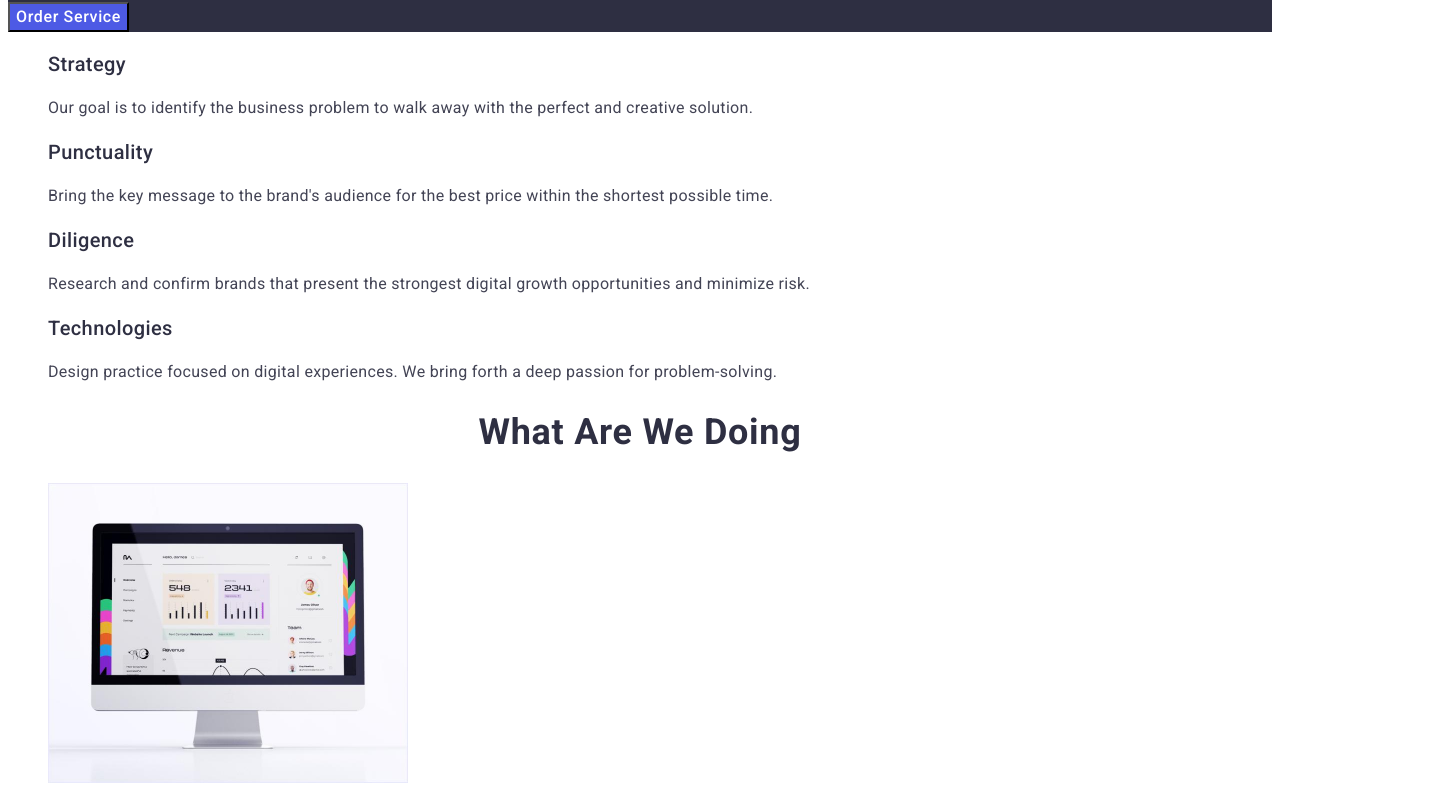
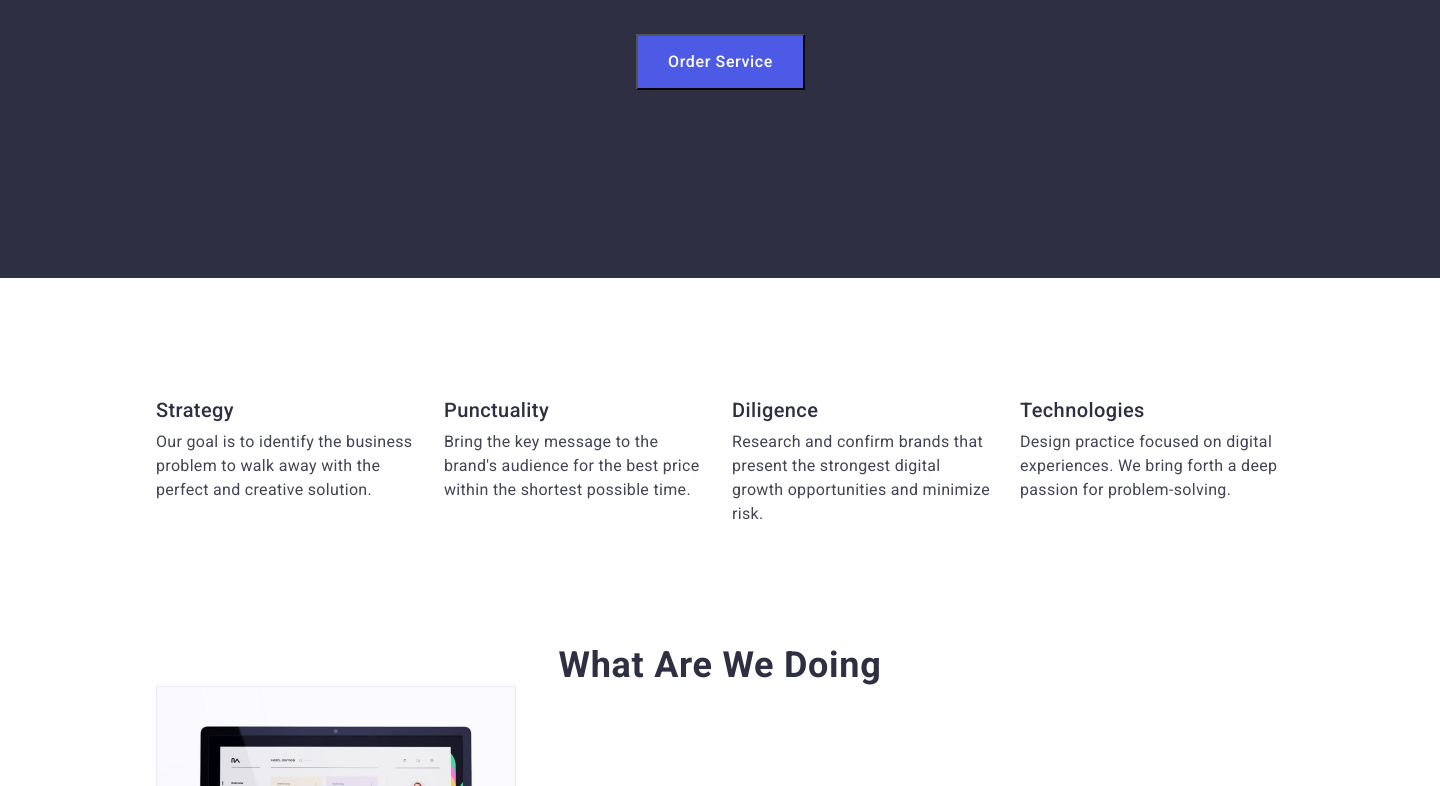
Before and after one commit to KaterynaKarabanova/goit-homework-03, a plain HTML site: page index.html in a window 1280 px wide. Shown: the part 394-1180 px from the top of the page, 1440 px wide, since content can reach past the window. Drawn offline with nearby package versions, Linux system fonts and the light colour scheme.

Commit message:
flex header hero studio

```diff
--- a/CSS/style.css
+++ b/CSS/style.css
@@ -9,6 +9,18 @@
         --button-blue-active-ocean: #404BBF;
         --background-activity:#E5E5E5;
 }
+h1, h2, h3, h4, h5, h6, p {
+  margin-top: 0;
+  margin-bottom: 0;
+}
+ul, ol {
+     margin-top: 0;
+  margin-bottom: 0;
+  padding-left: 0;
+}
+img {
+    display: block;
+}
 body {
     background-color: var(--base-white);
     color: var(--text-slate);
@@ -18,14 +30,27 @@ body {
     font-size: 16px;
     line-height: 1.3;
     letter-spacing: 0.02em;
+    width: 1440px;
 }
 
 /* header*/
 header {
     background-color: var(--base-white);
 }
+.container {
+    width: 1128px;
+    margin-left: auto;
+    margin-right: auto;
+}
 .list {
     list-style: none;
+}
+.container-header, nav, .navigation-list, .address-list {
+    display: flex;
+}
+.container-header {
+    padding-top: 24px;
+    padding-bottom: 24px;
 }
 /* logo*/
 .logo {
@@ -37,10 +62,11 @@ header {
         line-height: 1.17;
         letter-spacing: 0.03em;
         text-transform: uppercase;
-
+margin-right: 76px;
 }
 .web {
     color: var(--background-navy);
+
 }
 /* navigation*/
 .navigation-link {
@@ -50,6 +76,10 @@ header {
     line-height: 1.5;
     letter-spacing: 0.02em;
     text-decoration: none;
+}
+
+.navigation-list li:not(:first-child) {
+    margin-left: 40px;
 }
 .navigation-link:hover {
     color: var(--button-blue-active-ocean);
@@ -61,11 +91,15 @@ header {
 /* address*/
 .address {
     font-style: normal;
+    margin-left: 332px;
 }
 .address-link{
     color: var(--text-slate);
     text-decoration: none;
     line-height: 1.5;
+}
+.address-list li:not(:last-child) {
+    margin-right: 40px;
 }
 .address-link:hover {
     color: var(--button-blue-active-ocean);
@@ -89,6 +123,9 @@ button {
         line-height: 1.07;
         letter-spacing: 0.02em;
         text-align: center;
+        padding-top: 188px;
+        margin-bottom: 48px;
+
 }
 .button-order {
     background-color: var(--button-blue-iris);
@@ -99,6 +136,11 @@ button {
         line-height: 1.5;
         letter-spacing: 0.04em;
     text-align: center;
+    margin-left: 636px;
+    margin-right: 635px;
+    margin-bottom:  188px;
+    min-height: 56px;
+    min-width: 169px;
 }
 .button-order:hover {
     background-color: var(--button-blue-active-ocean);
@@ -108,17 +150,30 @@ button {
 }
 
 /* Studio*/
-
+.container-studio {
+    padding-top: 120px;
+    padding-bottom: 120px;
+}
 .invisible-title {
     display: none;
 }
+.studio {
+    display: flex;
+    width: 1128px;
+    justify-content: space-between;
+}
+.studio-list {
+    width: 264px;
+
+}
+
 .paragraph-title {
     color: var(--background-navy);
     font-weight: 500;
     font-size: 20px;
     line-height: 1.2;
     letter-spacing: 0.02em;
-
+    margin-bottom: 8px;
 }
 .paragraph-text {
     color: var(--text-slate);
--- a/index.html
+++ b/index.html
@@ -5,7 +5,8 @@
     <meta http-equiv="X-UA-Compatible" content="IE=edge">
     <meta name="viewport" content="width=device-width, initial-scale=1.0">
     <title>Document</title>
-    <link rel="stylesheet" href="./CSS/style.css">
+    <link rel="stylesheet" href="https://cdnjs.cloudflare.com/ajax/libs/modern-normalize/2.0.0/modern-normalize.min.css">
+    <link rel="stylesheet" href="./css/style.css">
     <link rel="preconnect" href="https://fonts.googleapis.com">
     <link rel="preconnect" href="https://fonts.gstatic.com" crossorigin>
     <link href="https://fonts.googleapis.com/css2?family=Raleway:wght@800&family=Roboto:wght@400;500;700;900&display=swap"
@@ -13,6 +14,7 @@
 </head>
 <body>
     <header class="page-header">
+          <div class="container container-header">
         <nav >
          <a  href="./index.html" class="logo link" >Web<span class="web">Studio</span></a>
             <ul class="navigation-list list">
@@ -27,14 +29,17 @@
         <li><a href="tel:+110001111111" class="address-link link">+11 (000) 111-11-11</a></li>
         </ul>
         </address>
+        </div>
     </header>
     <main>
         <section class="hero">
+
         <h1 class="hero-title">Effective Solutions <br />  for Your Business</h1>
         <button class="button-order" type="button">Order Service</button>
         </section>
 
         <section >
+          <div class="container container-studio">
             <h2 class="invisible-title">Studio</h2>
         <ul class="studio list">
            <li class="studio-list">
@@ -59,8 +64,10 @@
                </p>
             </li>
         </ul>
+          </div>
         </section>
         <section >
+          <div class="container">
         <h2 class="section-title" >What are we doing</h2>
          <ul class="activity list">
             <li class="activity-list">
@@ -79,8 +86,10 @@
 
             </li>
          </ul>
+          </div>
         </section>
         <section class="team">
+          <div class="container">
         <h2 class="section-title">Our Team</h2>
         <ul class="team-list list">
             <li class="team-members" >
@@ -117,12 +126,15 @@
 
             </li>
         </ul>
+          </div>
         </section>
     </main>
 
     <footer class="footer">
+      <div class="container">
         <a href="./index.html" class="logo link">Web<span class="web-footer">Studio</span></a>
         <p class="footer-text">Increase the flow of customers and sales for your business with digital marketing & growth solutions.</p>
+      </div>
     </footer>
 </body>
 </html>
```
Also changed, not shown: portfolio.html (+8 -1 lines).
